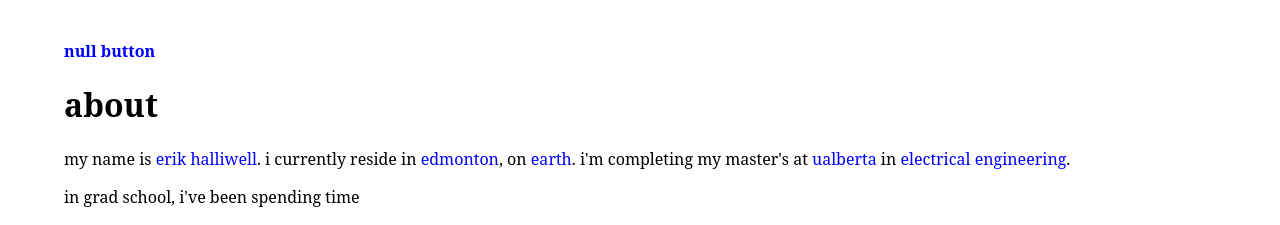
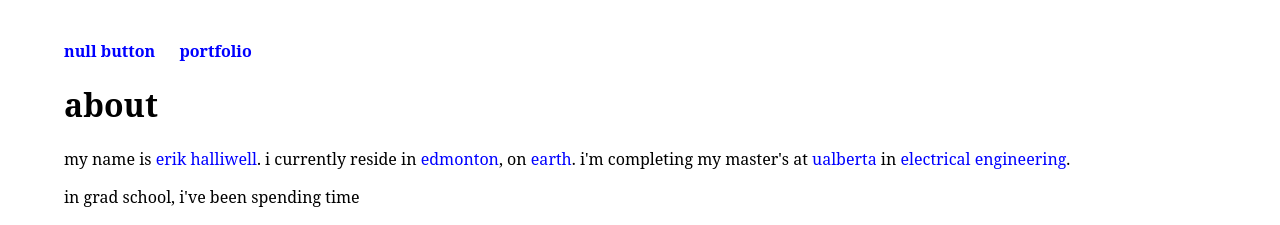
Before and after one commit to ehalliwe/ehalliwe.github.io, a Jekyll site: the page built from index.html, in a window 1280 px wide. Shown: the top 225 px of the page. Built offline with Jekyll 4.4.1, drawn with Linux system fonts in a browser that asks for light colours.

Commit message:
trying to do two pages

```diff
--- a/_layouts/default.html
+++ b/_layouts/default.html
@@ -11,9 +11,7 @@
 			<nav>
 	    		<ul>
 	        		<li><a href="/">null button</a></li>
-	        		<!--
-	        		<li><a href="/cv">CV</a></li>
-	        		-->
+	        		<li><a href="/portfolio.html">portfolio</a></li>
 	    		</ul>
 			</nav>
 			<div class="container">
```
